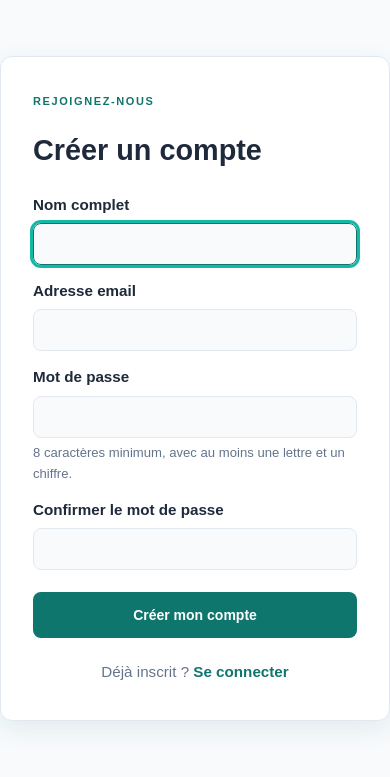
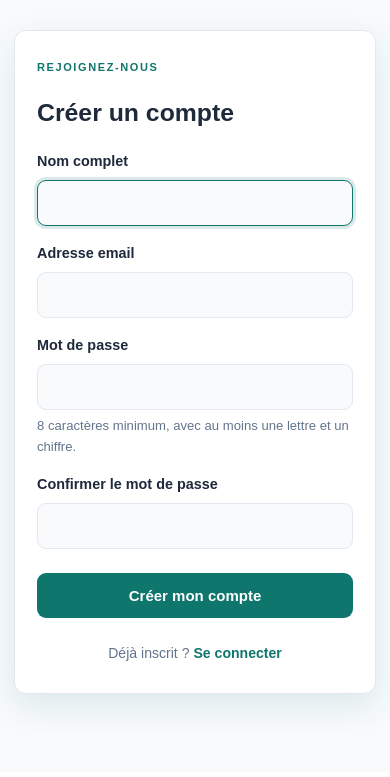
Before and after one commit to DridiMaysen/LearnAYOP, a PHP site: page /register.php in a window 390 px wide. Shown: the part 72-849 px from the top of the page. After the commit the page ends 792 px from the top, so only its background shows below. Run offline with PHP 8.4, Linux system fonts and the light colour scheme.

Commit message:
style: improve authentication forms

```diff
--- a/css/auth.css
+++ b/css/auth.css
@@ -1,36 +1,144 @@
+
 /* Pages de connexion / inscription */
+
 .auth-card {
-    max-width: 440px;
+    width: calc(100% - 32px);
+    max-width: 460px;
     margin: 56px auto;
-    padding: 36px 32px;
+    padding: 40px 36px;
     background: var(--white);
     border: 1px solid var(--border);
-    border-radius: var(--radius);
-    box-shadow: var(--shadow);
+    border-radius: 16px;
+    box-shadow: 0 12px 32px rgba(15, 118, 110, 0.12);
+    transition: box-shadow 0.25s ease;
 }
-.auth-card h1 { margin-bottom: 20px; font-size: 1.8rem; }
-.auth-card label { display: block; margin: 14px 0 6px; font-weight: 600; font-size: .95rem; }
+
+.auth-card:hover {
+    box-shadow: 0 16px 38px rgba(15, 118, 110, 0.16);
+}
+
+.auth-card h1 {
+    margin-bottom: 24px;
+    font-size: 1.8rem;
+}
+
+.auth-card label {
+    display: block;
+    margin: 16px 0 7px;
+    font-weight: 600;
+    font-size: .95rem;
+}
+
 .auth-card input[type="text"],
 .auth-card input[type="email"],
 .auth-card input[type="password"] {
     width: 100%;
-    padding: 11px 14px;
+    padding: 13px 15px;
     border: 1px solid var(--border);
-    border-radius: 8px;
+    border-radius: 9px;
     font-size: 1rem;
     background: var(--background);
     color: var(--text);
+    font-family: inherit;
+    transition: border-color 0.2s ease, box-shadow 0.2s ease;
 }
-.auth-card input:focus-visible { outline: 3px solid #14b8a6; border-color: var(--primary); }
+
+.auth-card input:hover {
+    border-color: var(--primary);
+}
+
+.auth-card input:focus-visible {
+    outline: none;
+    border-color: var(--primary);
+    box-shadow: 0 0 0 3px rgba(15, 118, 110, 0.15);
+}
+
 .auth-card .primary-button {
-    display: block; width: 100%; margin-top: 22px;
-    text-align: center; border: 0; cursor: pointer; font-family: inherit;
+    display: block;
+    width: 100%;
+    margin-top: 24px;
+    padding: 14px 20px;
+    text-align: center;
+    border: 0;
+    border-radius: 9px;
+    cursor: pointer;
+    font-family: inherit;
+    font-size: 15px;
+    transition: background 0.2s ease,
+                transform 0.2s ease,
+                box-shadow 0.2s ease;
 }
-.auth-hint  { display: block; margin-top: 4px; color: var(--muted); font-size: .82rem; }
-.auth-error { display: block; margin-top: 4px; color: #b91c1c; font-size: .85rem; }
+
+.auth-card .primary-button:hover {
+    box-shadow: 0 5px 14px rgba(15, 118, 110, 0.2);
+}
+
+.auth-card .primary-button:active {
+    transform: scale(0.98);
+}
+
+.auth-hint {
+    display: block;
+    margin-top: 5px;
+    color: var(--muted);
+    font-size: .82rem;
+}
+
+.auth-error {
+    display: block;
+    margin-top: 5px;
+    color: #b91c1c;
+    font-size: .85rem;
+}
+
 .auth-alert {
-    margin-bottom: 8px; padding: 12px 14px; border-radius: 8px;
-    background: #fef2f2; color: #991b1b; border: 1px solid #fecaca; font-size: .95rem;
+    margin-bottom: 12px;
+    padding: 13px 15px;
+    border-radius: 9px;
+    background: #fef2f2;
+    color: #991b1b;
+    border: 1px solid #fecaca;
+    font-size: .95rem;
 }
-.auth-alt { margin-top: 22px; text-align: center; color: var(--muted); font-size: .95rem; }
-.auth-alt a { color: var(--primary); font-weight: 600; }
+
+.auth-alt {
+    margin-top: 24px;
+    text-align: center;
+    color: var(--muted);
+    font-size: .95rem;
+}
+
+.auth-alt a {
+    color: var(--primary);
+    font-weight: 600;
+    text-decoration: none;
+    transition: text-decoration 0.2s ease;
+}
+
+.auth-alt a:hover {
+    text-decoration: underline;
+}
+
+/* Adaptation aux petits écrans */
+
+@media (max-width: 500px) {
+    .auth-card {
+        width: calc(100% - 28px);
+        margin: 30px auto;
+        padding: 28px 22px;
+        border-radius: 12px;
+    }
+
+    .auth-card h1 {
+        font-size: 1.55rem;
+        margin-bottom: 18px;
+    }
+
+    .auth-card label {
+        font-size: .9rem;
+    }
+
+    .auth-alt {
+        font-size: .88rem;
+    }
+}
```
